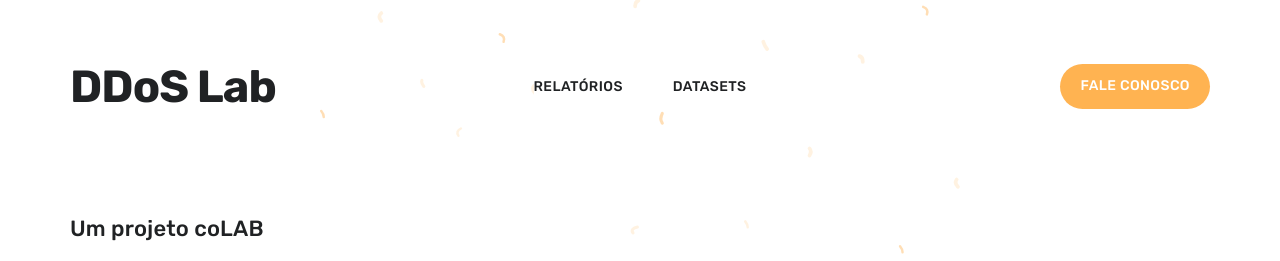
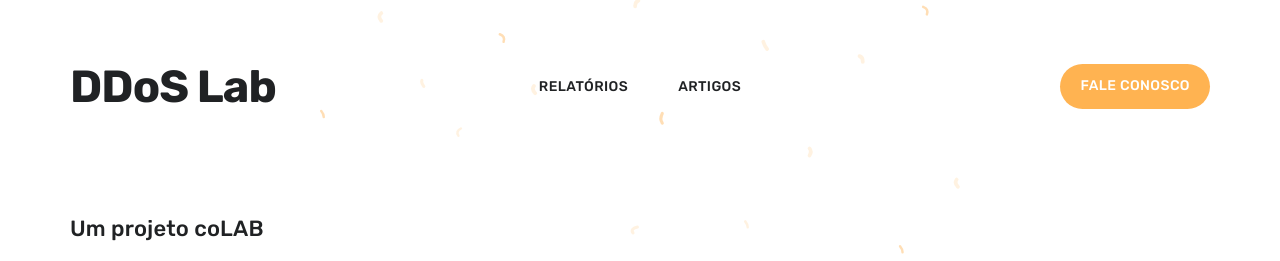
Before and after one commit to coLAB-UFF/ddoslab, a Jekyll site: the page built from index.html, in a window 1280 px wide and 900 px high. Shown: the top 261 px of the window. Built offline with Jekyll 4.4.1, drawn with Linux system fonts in a browser that asks for light colours; nearby versions of some CDN libraries.

Commit message:
Update settings.yml

```diff
--- a/_data/settings.yml
+++ b/_data/settings.yml
@@ -10,7 +10,7 @@ menu_settings:
   menu_items:
     - title: 'Relatórios'
       url: '/'
-    - title: 'Datasets'
+    - title: 'Artigos'
       url: '/blog/'
 
 footer_settings:
```
